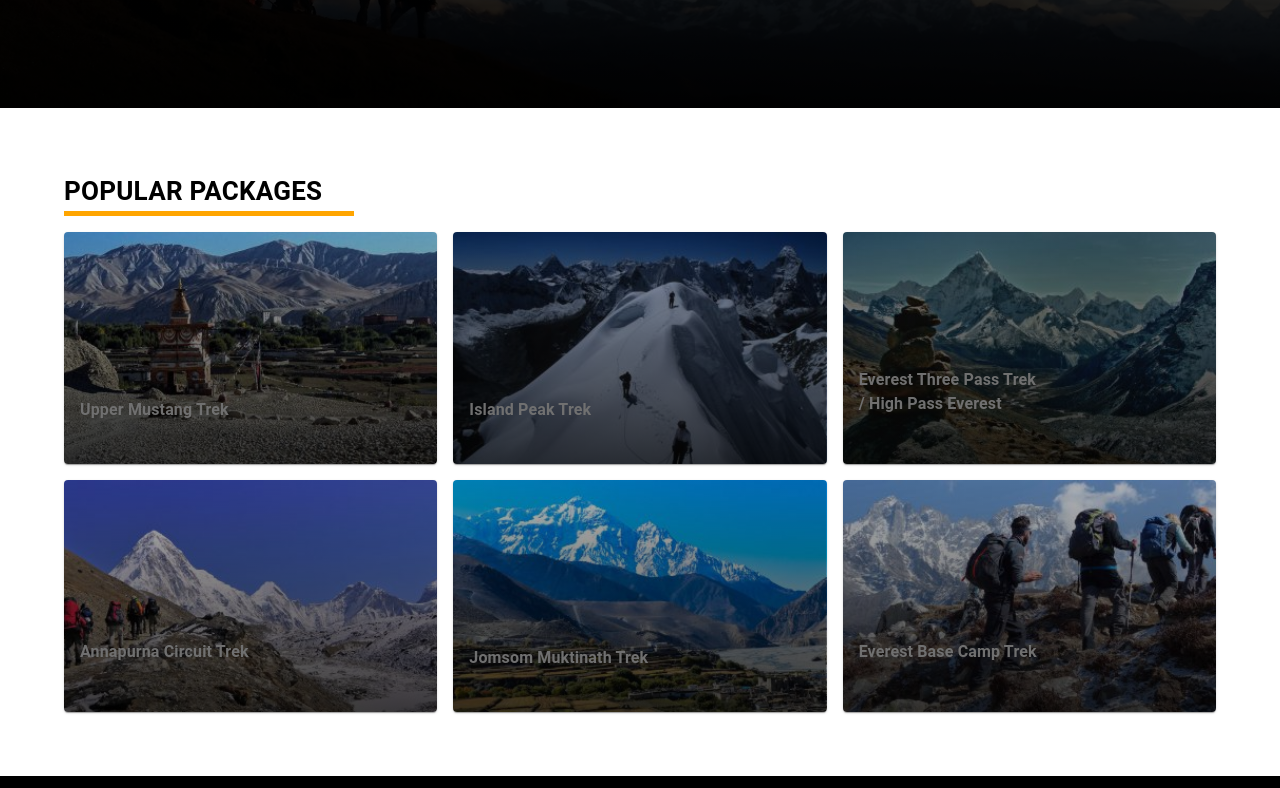
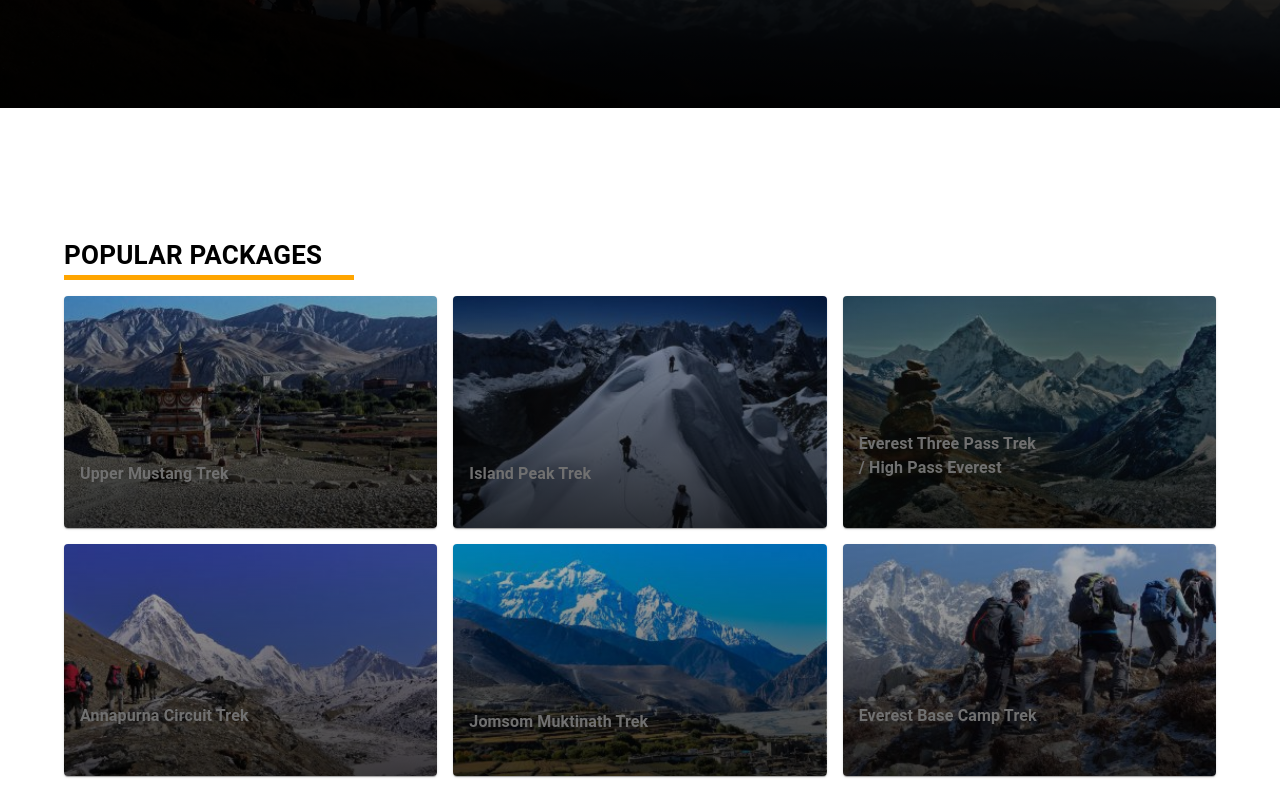
Before and after one commit to NgimaGS/asian-alpine, a React (Vite) app: page / in a window 1280 px wide. Shown: the part 692-1480 px from the top of the page. Built offline with nearby package versions, Linux system fonts and the light colour scheme.

Commit message:
Some minor changes

```diff
--- a/src/app/components/navbar/Navbar.tsx
+++ b/src/app/components/navbar/Navbar.tsx
@@ -11,7 +11,6 @@ import {
   ListItemButton,
   ListItemText,
   Toolbar,
-  Typography,
 } from "@mui/material";
 import useScrollTrigger from "@mui/material/useScrollTrigger";
 import * as React from "react";
@@ -68,9 +67,7 @@ const Navbar = (props: Props) => {
 
   const drawer = (
     <Box onClick={handleDrawerToggle} sx={{ textAlign: "center" }}>
-      <Typography variant="h6" sx={{ my: 2 }}>
-        MUI
-      </Typography>
+      <img src="/assets/logo/logo.png" alt="logo" style={{ width: "120px" }} />
       <Divider />
       <List>
         {navItems.map((item) => (
@@ -100,7 +97,7 @@ const Navbar = (props: Props) => {
               aria-label="open drawer"
               edge="start"
               onClick={handleDrawerToggle}
-              sx={{ pr: 2, display: { sm: "none" } }}
+              sx={{ pr: 2, display: { md: "none" } }}
             >
               <MenuIcon />
             </IconButton>
--- a/src/app/pages/landing_page/home/parts/PopularPackages.tsx
+++ b/src/app/pages/landing_page/home/parts/PopularPackages.tsx
@@ -3,7 +3,7 @@ import "./css/popularpackages.css";
 
 const PopularPackages = () => {
   return (
-    <Container sx={{ pt: "64px", pb: "64px" }}>
+    <Container sx={{ pt: "128px", pb: "128px" }}>
       <Grid container spacing={2}>
         <Grid item xs={12}>
           <Typography
```
